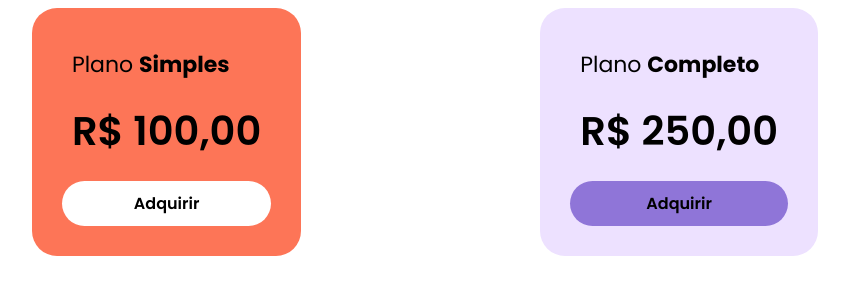
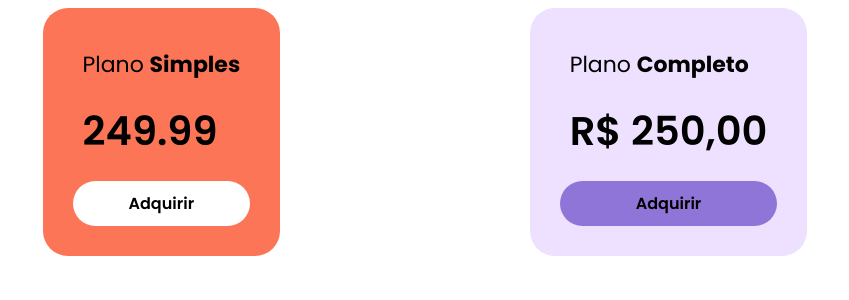
Before and after one commit to eugeniobandeira/projeto-inicial-angular, an Angular app: page / in a window 1280 px wide. Shown: the top 300 px of the page, without its empty margins (215-1064 px from the left). Built offline with nearby package versions, Linux system fonts and the light colour scheme.

Commit message:
feat: binding de preço e tipo de plano

```diff
--- a/src/app/card/card.component.html
+++ b/src/app/card/card.component.html
@@ -1,5 +1,5 @@
 <div class="card">
-  <div class="card__plan card__item">Plano <b>Simples</b></div>
-  <div class="card__price card__item">R$ 100,00</div>
+  <div class="card__plan card__item">Plano <b>{{ plano.infos.tipo }}</b></div>
+  <div class="card__price card__item">{{ plano.infos.preco }}</div>
   <app-card-button></app-card-button>
 </div>
--- a/src/app/card/card.component.ts
+++ b/src/app/card/card.component.ts
@@ -7,4 +7,11 @@
 })
 export class CardComponent {
 
+  plano = {
+    infos: {
+      tipo: 'Simples',
+      preco: 249.99
+    }
+  }
+
 }
```
Also changed, not shown: 1 other file (tests, documents, lock files or other folders).
